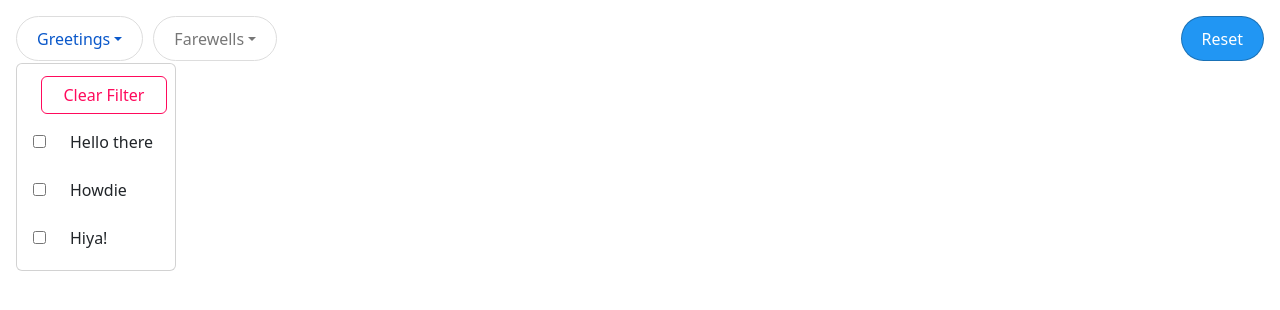
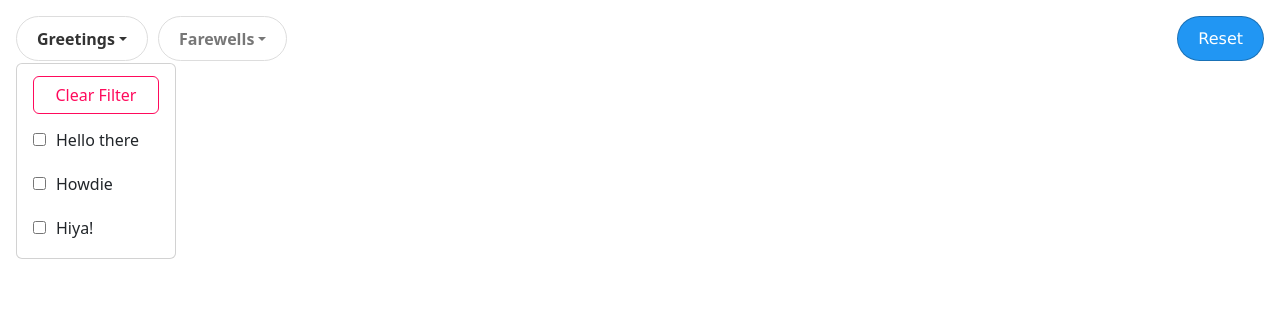
Before and after one commit to lianeville/jFilter, a plain HTML site: page demo/index.html in a window 1280 px wide. Both pictures are taken after a click on the link "Greetings". Drawn offline with nearby package versions, Linux system fonts and the light colour scheme.

Commit message:
tweaks css

```diff
--- a/jFilter.css
+++ b/jFilter.css
@@ -1,3 +1,7 @@
+.jfilter-type-container {
+	user-select: none;
+}
+
 .jfilter-type-container li .nav-link {
 	padding: .6em 1.25em;
 }
@@ -8,9 +12,10 @@
 
 .jfilter-type > .jfilter-type-a {
 	color: #777;
+	font-weight: bold;
 }
 
-.jfilter-type > .jfilter-type-a:hover {
+.jfilter-type > .jfilter-type-a:hover, .jfilter-type > .jfilter-type-a:focus {
 	color: #333;
 }
 
@@ -86,6 +91,7 @@
 }
 
 .jfilter-reset {
+	font-family: Lucida Sans Unicode;
 	margin-left: auto !important;
 }
 
@@ -98,7 +104,6 @@
 
 .clear-filter-container > button {
 	width: 100%;
-	margin: 0 .5rem 0 .5rem;
 }
 
 .custom-control-label::before, .dropdown-item:not(:hover) > .custom-control-input {
@@ -131,6 +136,14 @@
 	transition: none;
 }
 
+.dropdown-dom-items .dropdown-item:active {
+	color: inherit;
+}
+
+.dropdown-dom-items .dropdown-item > span {
+	margin-left: 5px;
+}
+
 .dropdown-dom-items .custom-control-input:checked~.custom-control-label::before {
 	background-color: inherit;
 }
@@ -141,8 +154,7 @@
 
 .dropdown-dom-items .dropdown-item.custom-control {
 	margin-bottom: 0;
-	padding-top: .75em;
-	padding-bottom: .75em;
+	padding: 10px 16px;
 }
 
 a.nav-link.rounded-pill:not(.filterActive) {
--- a/jFilter.js
+++ b/jFilter.js
@@ -88,7 +88,7 @@ class jFilter {
 			.append(this.generateDropdownDom(options, optionLabel))
 		$('<a href="#" class="jfilter-type-a" />').text(optionLabel)
 			.attr('data-bs-toggle', 'dropdown')
-			.addClass('nav-link rounded-pill dropdown-toggle font-weight-bold btn')
+			.addClass('nav-link rounded-pill dropdown-toggle btn')
 			.addClass(optionLabel.toLowerCase())
 			.css('border-color', this.formatHSL(options.colorHSL))
 			.css('background-color', this.formatHSL(options.colorHSL, true))
```
